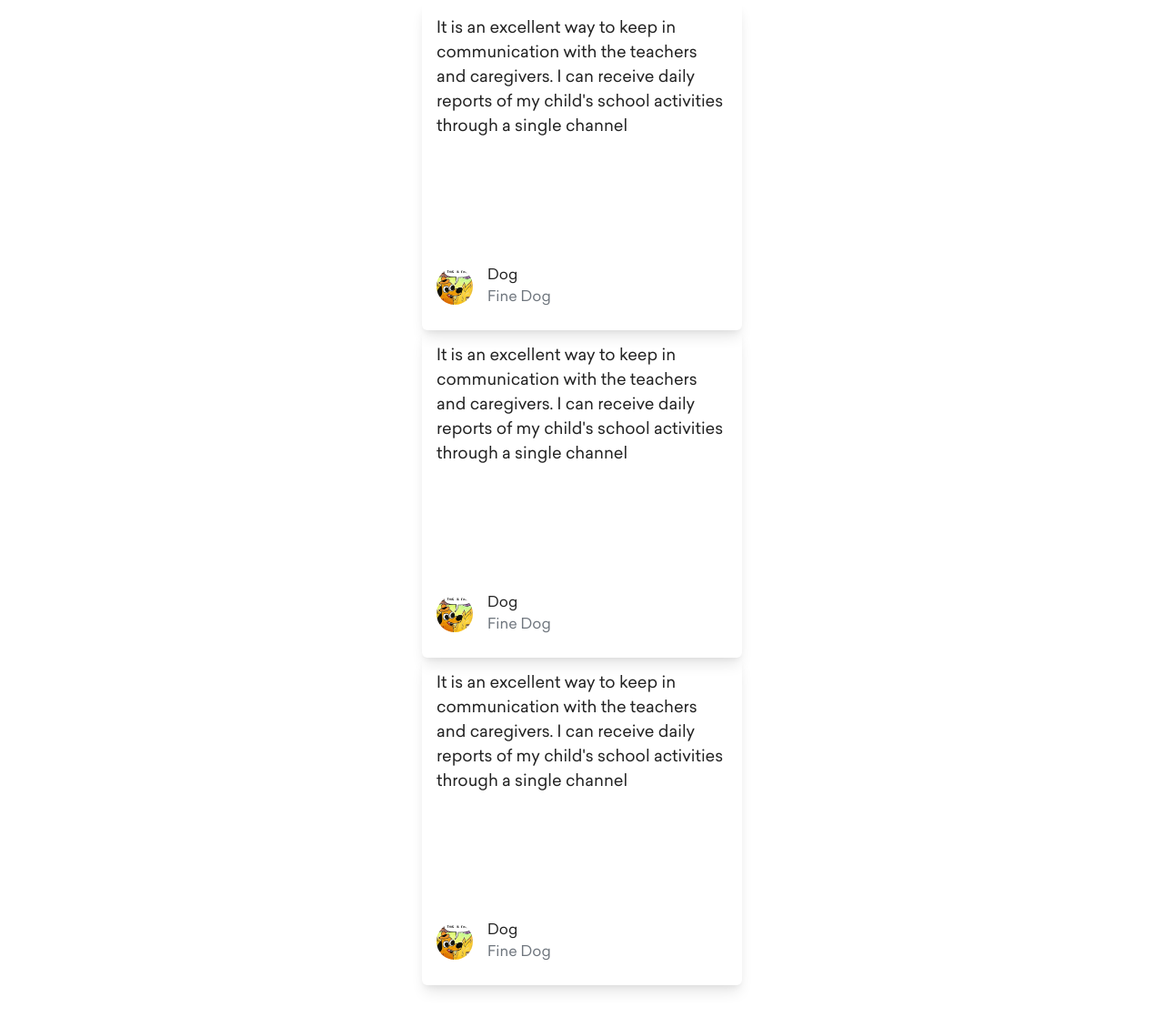
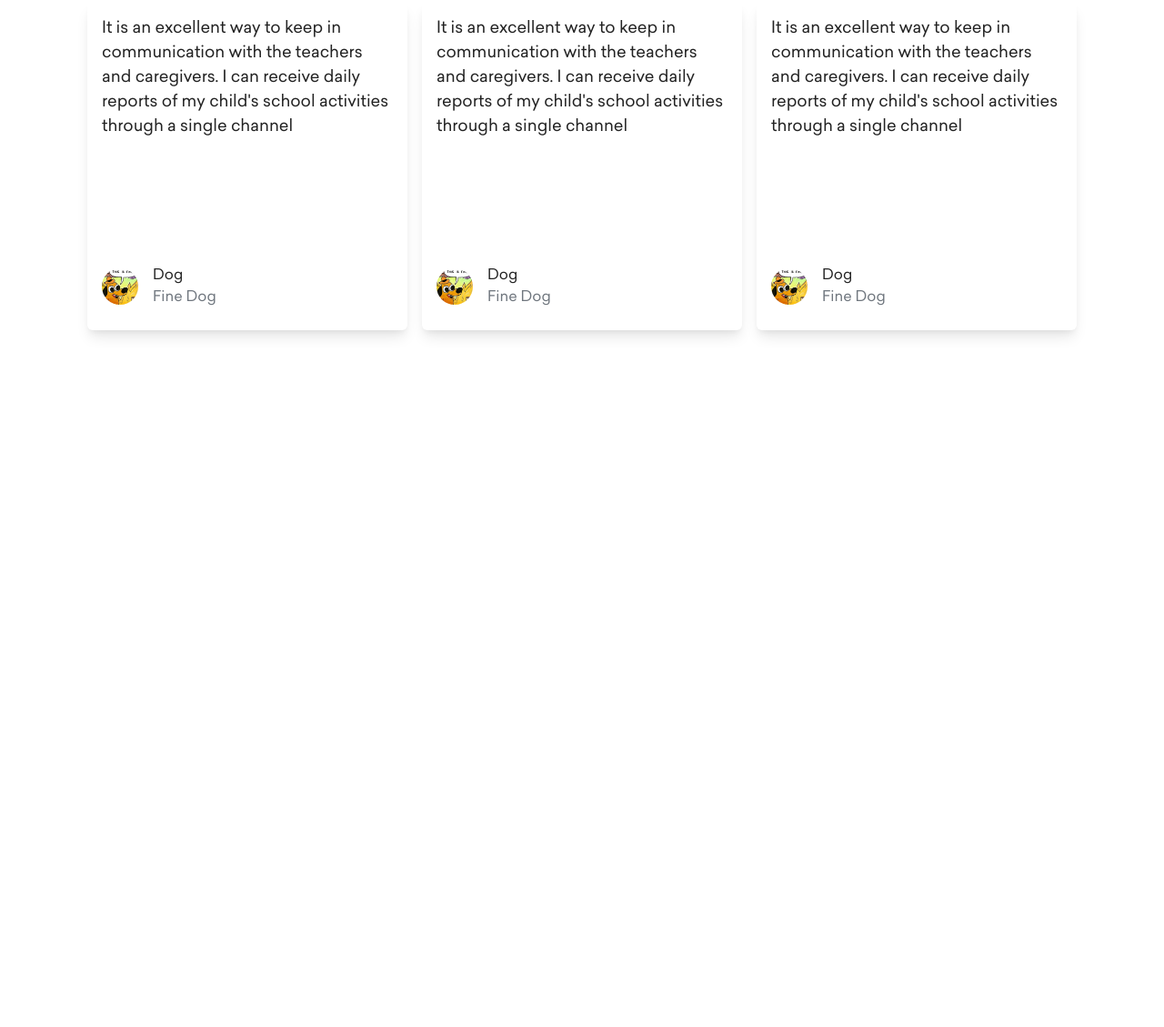
Before and after one commit to diq-kg/trykidgenius.com, a Gatsby site: page / in a window 1280 px wide. Shown: the part 2595-3724 px from the top of the page at 91% size. After the commit the page ends 3010 px from the top, so only its background shows below. Built offline with nearby package versions, Linux system fonts and the light colour scheme; Gatsby itself is replaced by a stand-in of ours; a web font is replaced by a local one.

Commit message:
fix quotes layout

```diff
--- a/src/components/quotes.js
+++ b/src/components/quotes.js
@@ -5,11 +5,9 @@ import dog from '../images/thisisfine.jpg';
 
 function QuoteCard(props) {
   return (
-    <div className="flex lg:flex-row justify-center text-center">
-      <div className="flex flex-col mb-8 lg:mb-0 lg:mx-4 justify-between items-start w-quotex h-quotey px-4 pt-4 pb-6 shadow-lg rounded-md">
+    <div className="mb-8 flex flex-col lg:mb-0 lg:mx-2 justify-between items-start w-quotex h-quotey px-4 pt-4 pb-6 shadow-lg rounded-md">
       <p className="text-left text-lg">{props.quote}</p>
       <PersonCard name={props.name} title={props.title} image={props.image} />
-      </div>
     </div>
   );
 }
@@ -43,16 +41,15 @@ function Quotes() {
       <h2 className="text-4xl font-brand-bold text-center">
         Loved by both staff and parents
       </h2>
-      <div className="mt-10">
+      <div className="mt-10 flex flex-col lg:flex-row justify-center items-center">
+        {' '}
         {quotes.map(quote => (
-          <div className="px-4">
           <QuoteCard
             title={quote.title}
             name={quote.name}
             quote={quote.quote}
             image={quote.image}
           />
-          </div>
         ))}
       </div>
     </div>
```
Lines whose indentation alone changed are shown as unchanged.
